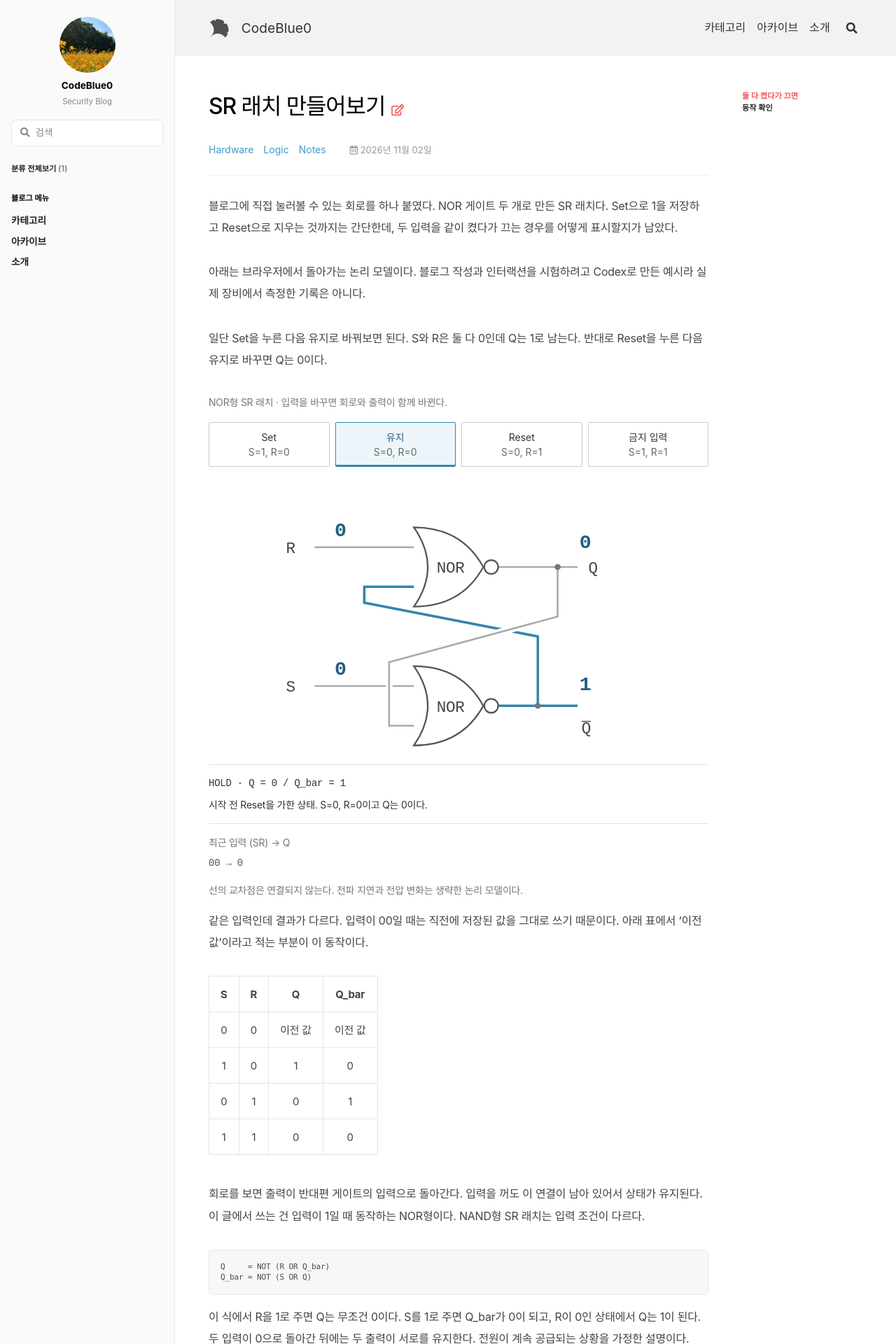
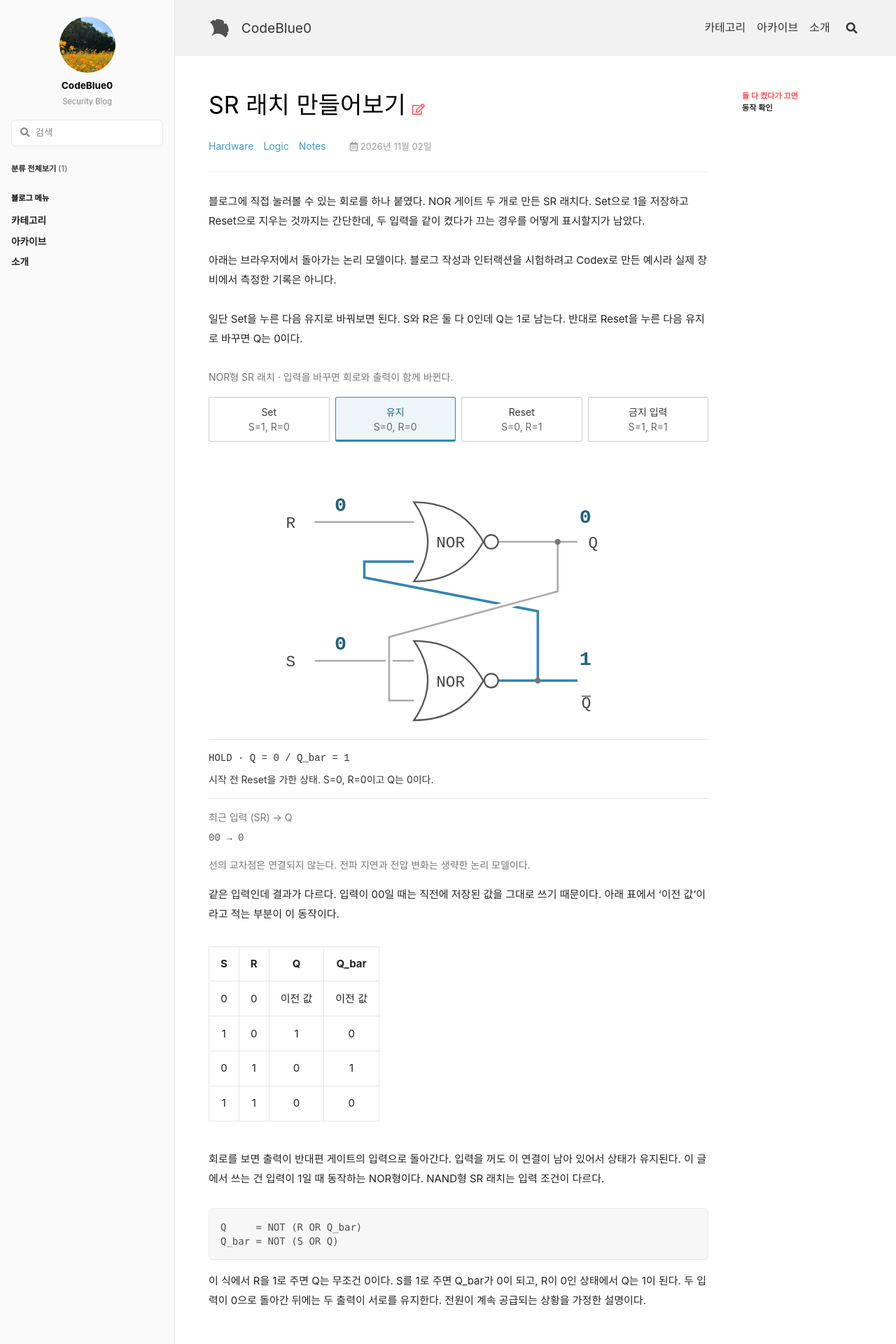
Before and after one commit to CodeBlue0/codeblue0.github.io, a Jekyll site: the page built from _posts/2026-11-02-sr-latch-state.md, in a window 1280 px wide. Shown: the top 1920 px of the page at 70% size. Built offline with Jekyll 4.4.1, drawn with Linux system fonts in a browser that asks for light colours; nearby versions of some CDN libraries; some web fonts are replaced; comment, search, counter and statistics services are not loaded.

Commit message:
Match reference blog font and reading spacing

```diff
--- a/_layouts/page.html
+++ b/_layouts/page.html
@@ -198,7 +198,7 @@ layout: base
               <div class="col-main cell cell--auto">
                 {%- include main/top/custom.html -%}
                 {%- if _page_type == 'article' -%}
-                  <article itemscope itemtype="http://schema.org/Article">
+                  <article{% if page.collection == 'posts' %} class="article--post"{% endif %} itemscope itemtype="http://schema.org/Article">
                 {%- elsif _page_type == 'webpage' -%}
                   <article itemscope itemtype="http://schema.org/WebPage">
                 {%- else -%}
--- a/_sass/common/_variables.scss
+++ b/_sass/common/_variables.scss
@@ -1,5 +1,5 @@
 $base: (
-  font-family:            (-apple-system, BlinkMacSystemFont, "Segoe UI", Helvetica, Arial, sans-serif),
+  font-family:            ("Spoqa Han Sans", -apple-system, BlinkMacSystemFont, "Segoe UI", sans-serif),
   font-family-code:       (Menlo, Monaco, Consolas, Andale Mono, lucida console, Courier New, monospace),
 
   font-size-root:         16px,
--- a/_sass/custom.scss
+++ b/_sass/custom.scss
@@ -1,4 +1,100 @@
 /* start custom scss snippet */
+
+// Match the reference blog's original Spoqa Han Sans (not the Neo variant).
+@font-face {
+  font-family: "Spoqa Han Sans";
+  font-style: normal;
+  font-weight: 400;
+  font-display: swap;
+  src: url("https://t1.daumcdn.net/tistory_admin/static/webfont/SpoqaHanSans-Regular.woff") format("woff");
+}
+
+@font-face {
+  font-family: "Spoqa Han Sans";
+  font-style: normal;
+  font-weight: 700;
+  font-display: swap;
+  src: url("https://t1.daumcdn.net/tistory_admin/static/webfont/SpoqaHanSans-Bold.woff") format("woff");
+}
+
+.article--post {
+  max-width: 800px;
+  margin-right: auto;
+  margin-left: auto;
+
+  .article__header h1 {
+    font-size: 34px;
+    font-weight: 400;
+    line-height: 43px;
+    letter-spacing: normal;
+  }
+
+  .article__content {
+    font-size: 15px;
+    line-height: 28px;
+    letter-spacing: normal;
+
+    > p, .latch-note > p {
+      margin: 0 0 28px;
+    }
+
+    h1, h2, h3, h4, h5, h6 {
+      padding: 0;
+      margin: 52px 0 28px;
+      border: 0;
+      font-weight: 400;
+      line-height: 30px;
+      letter-spacing: normal;
+    }
+
+    h2 { font-size: 23px; }
+    h3 { font-size: 20px; }
+
+    pre {
+      font-size: 14px;
+      line-height: 20px;
+
+      code {
+        font-size: inherit;
+        line-height: inherit;
+      }
+    }
+  }
+
+  @media (max-width: 767px) {
+    .article__header h1 {
+      font-size: 24px;
+      line-height: 30px;
+    }
+
+    .article__content { line-height: 23px; }
+  }
+}
+
+.article-list .item {
+  h2.item__header {
+    font-size: 24px;
+    font-weight: 400;
+    line-height: 34px;
+  }
+
+  .item__description .article__content {
+    font-size: 13px;
+    line-height: 23px;
+  }
+
+  @media (max-width: 767px) {
+    h2.item__header {
+      font-size: 17px;
+      line-height: 21px;
+    }
+
+    .item__description .article__content {
+      font-size: 14px;
+      line-height: 19px;
+    }
+  }
+}
 
 /* Blog sidebar (_includes/sidebar/blog.html) */
 .page__sidebar {
--- a/assets/posts/latch/lab.css
+++ b/assets/posts/latch/lab.css
@@ -1,11 +1,7 @@
-body:has(.latch-note) .article__header h1{font-size:32px;font-weight:500;line-height:1.5;letter-spacing:-.035em}
 body:has(.latch-note) .article__info{display:flex;flex-wrap:wrap;align-items:center;gap:12px 24px;border-bottom:1px solid #eee;padding-bottom:20px;margin-bottom:28px}
 body:has(.latch-note) .article__info .menu{float:none;margin:0}
 body:has(.latch-note) .article__info .left-col .button{background:transparent;border:0;border-radius:0;padding:0 10px 0 0;color:#439aca;font-size:14px;font-weight:400;box-shadow:none}
 body:has(.latch-note) .article__info .right-col{color:#999;font-size:13px}
-.article__content:has(.latch-note){color:#444;font-size:16px;line-height:1.95;letter-spacing:-.015em}
-.article__content:has(.latch-note)>p,.latch-note>p{margin:0 0 2rem}
-.latch-note h2{margin:3.5rem 0 1.5rem;padding:0;border:0;font-size:22px;font-weight:600;letter-spacing:-.025em;color:#333}
 .latch-note a{color:#439aca;text-decoration:none;border-bottom:1px solid transparent}
 .latch-note a:hover{border-bottom-color:currentColor}
 .latch-note pre{margin:1.8rem 0 2.4rem;border:1px solid #e8e8e8;border-radius:0;box-shadow:none;background:#f8f8f8;font-size:14px;line-height:1.8}
@@ -37,5 +33,4 @@ body:has(.latch-note) .article__info .right-col{color:#999;font-size:13px}
 .latch-lab .latch-lab__history ol{display:flex;flex-wrap:wrap;gap:5px 15px;list-style:none;padding:0;margin:5px 0}
 .latch-lab .latch-lab__history li{padding:0;margin:0;font-family:ui-monospace,monospace;color:#555}
 .latch-lab .latch-lab__footnote{font-size:14px;line-height:1.8;color:#777;margin:12px 0 0}
-@media(max-width:600px){.latch-lab .latch-lab__controls{grid-template-columns:repeat(2,minmax(0,1fr))}.latch-note h2{font-size:20px}.latch-note pre{font-size:13px}.latch-note table th,.latch-note table td{padding:.6rem .4rem}}
-@media(max-width:600px){body:has(.latch-note) .article__header h1{font-size:28px}}
+@media(max-width:600px){.latch-lab .latch-lab__controls{grid-template-columns:repeat(2,minmax(0,1fr))}.latch-note pre{font-size:13px}.latch-note table th,.latch-note table td{padding:.6rem .4rem}}
```
